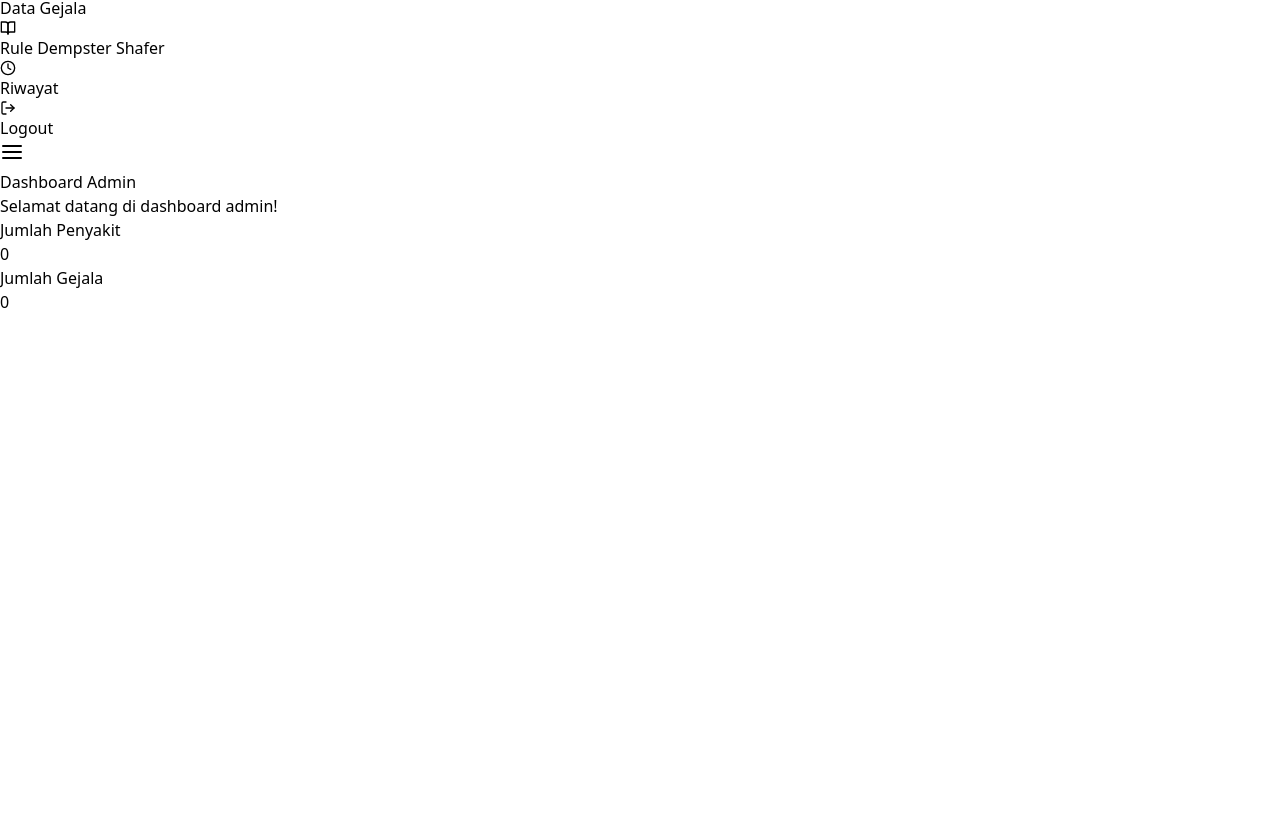
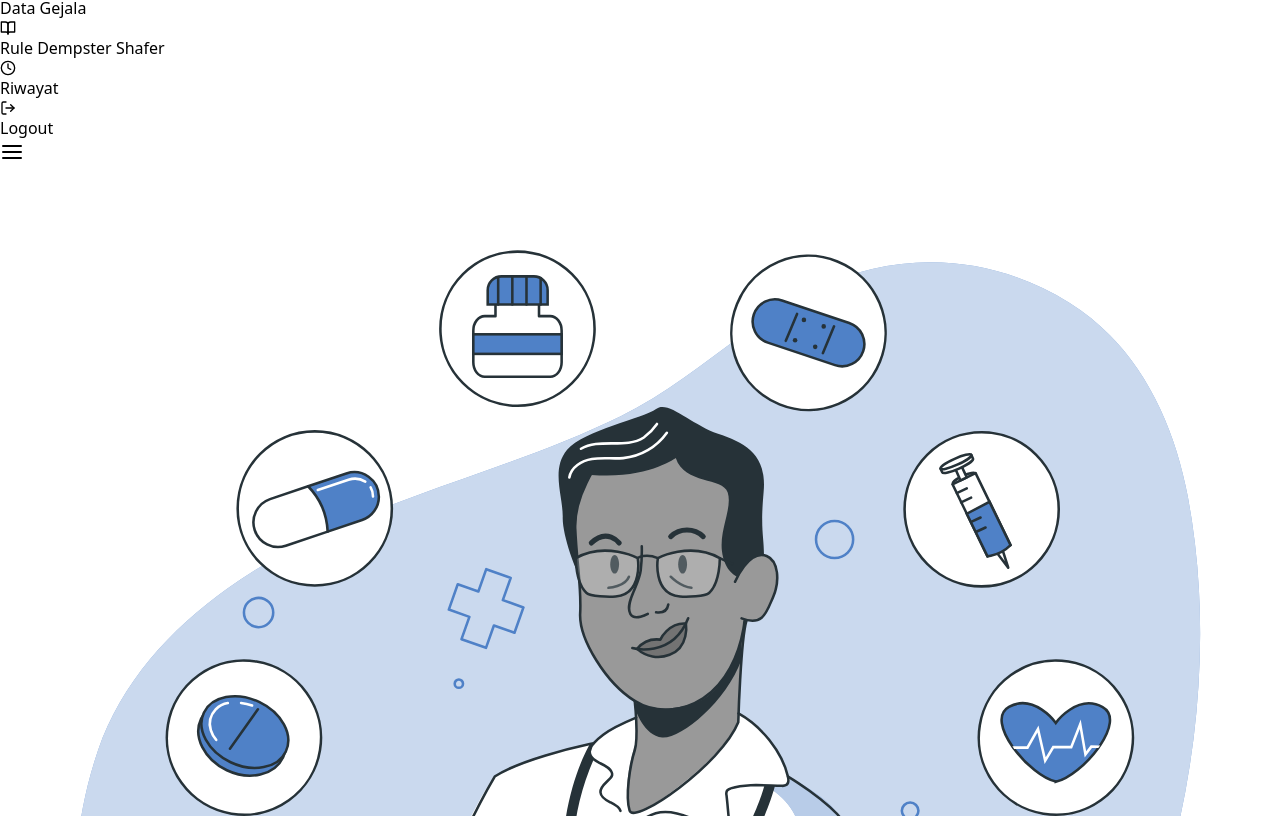
Before and after one commit to arfan0509/sistempakar-dempstershafer, a React (Vite) app in the folder frontend/: page /admin-dashboard in a window 1280 px wide. Shown: the part 1444-2260 px from the top of the page. Before the commit the page ends 1758 px from the top, so only its background shows below. Built offline with nearby package versions, Linux system fonts and the light colour scheme; no server answers; sample sign-in values are in the browser's storage.

Commit message:
sticky sidebar admin

```diff
--- a/frontend/src/components/admin/AdminSidebar.tsx
+++ b/frontend/src/components/admin/AdminSidebar.tsx
@@ -41,9 +41,8 @@ const Sidebar = ({
 
       <div
         className={`fixed inset-y-0 left-0 w-64 bg-[#4F81C7] text-white p-4 transform transition-transform duration-300 ease-in-out z-50
-          ${
-            isOpen ? "translate-x-0" : "-translate-x-full"
-          } md:static md:translate-x-0`}
+    ${isOpen ? "translate-x-0" : "-translate-x-full"}
+    md:static md:translate-x-0 h-screen`}
       >
         {/* Header Sidebar: Logo & Admin Menu */}
         <div className="flex items-center gap-2 p-2 mb-4 border-b border-white">
@@ -136,22 +135,29 @@ const AdminSidebar = ({ children }: { children: React.ReactNode }) => {
   const [isSidebarOpen, setIsSidebarOpen] = useState(false);
 
   return (
-    <div className="flex min-h-screen overflow-hidden">
-      {/* Sidebar for desktop & mobile */}
+    <div className="flex min-h-screen">
+      {/* Sidebar tetap di tempat saat scroll */}
       <Sidebar isOpen={isSidebarOpen} onClose={() => setIsSidebarOpen(false)} />
 
-      <div className="flex-1 min-w-0">
-        {/* Mobile Navbar */}
-        <div className="md:hidden bg-[#4F81C7] text-white p-4 flex justify-between items-center">
+      {/* Konten utama yang bisa di-scroll */}
+      <div className="flex-1 min-w-0 h-screen overflow-y-auto">
+        {/* ✅ Navbar mobile dengan logo + Admin Menu di kiri */}
+        <div className="md:hidden bg-[#4F81C7] text-white p-4 flex items-center gap-2 sticky top-0 z-50">
           <button
             onClick={() => setIsSidebarOpen(!isSidebarOpen)}
             className="focus:outline-none"
           >
             <FiMenu size={24} />
           </button>
+          <img
+            src="/assets/logo-admin.svg"
+            alt="Logo"
+            className="h-8 w-auto"
+          />
+          <span className="text-lg font-semibold">Admin Menu</span>
         </div>
 
-        {/* Main Content */}
+        {/* Main Content dengan scroll terpisah */}
         <div className="p-4">{children}</div>
       </div>
     </div>
```
